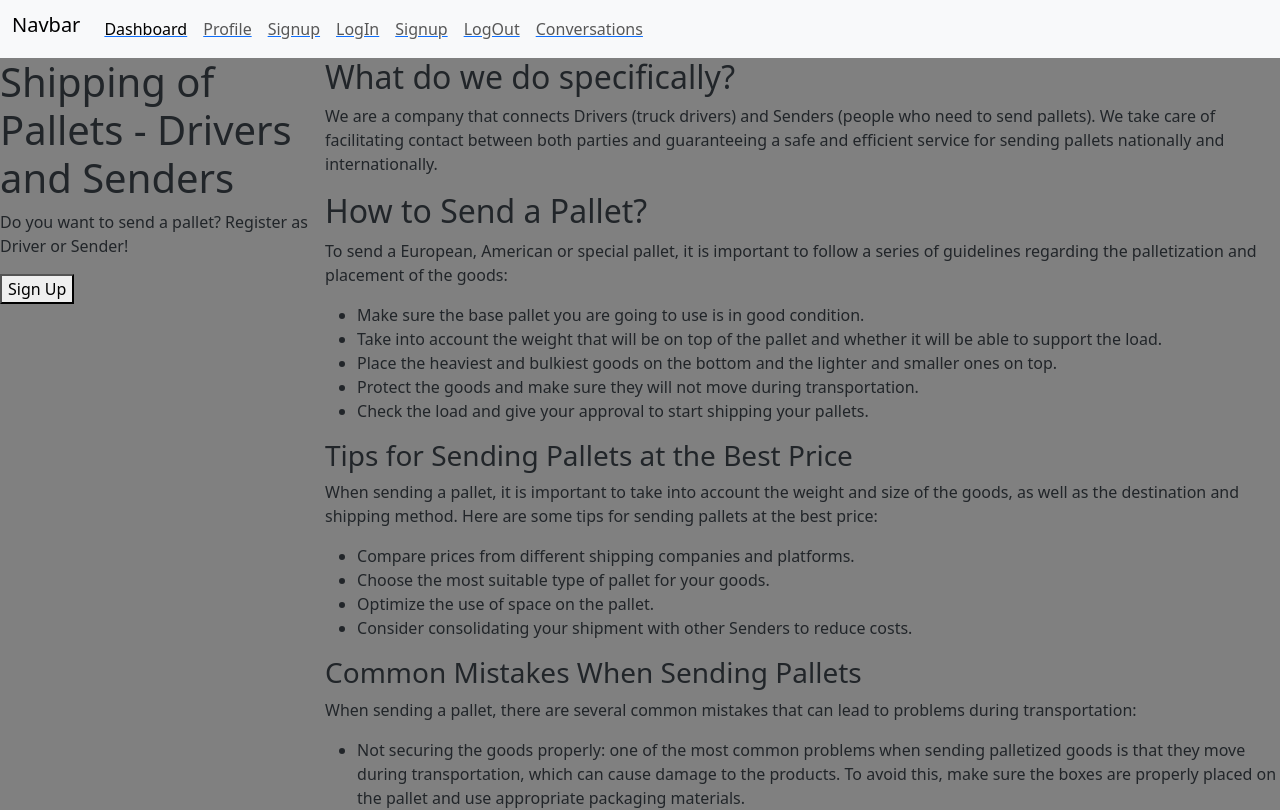
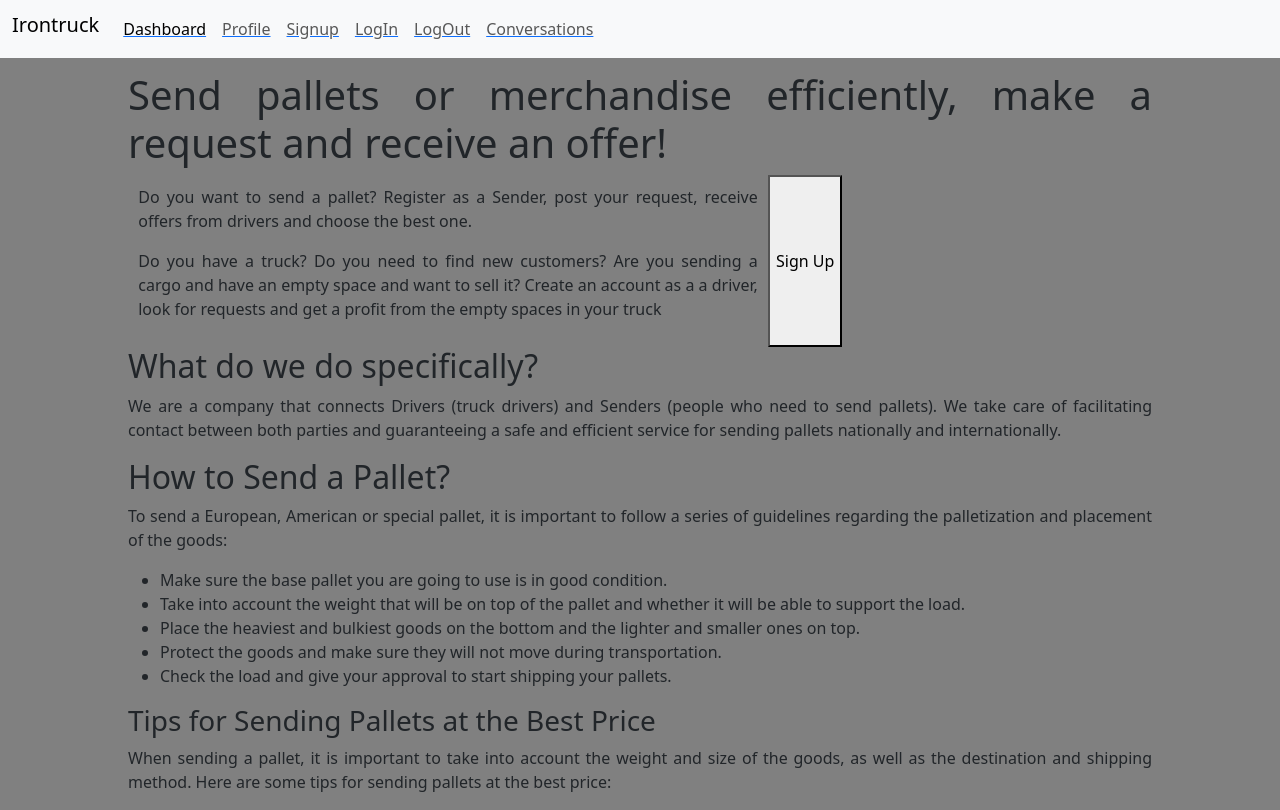
Before and after one commit to frankgimeno3/irontruck, a React (Create React App) app: page / in a window 1280 px wide. Shown: the top 810 px of the page. Built offline with nearby package versions, Linux system fonts and the light colour scheme.

Commit message:
navbar con links funcionales, profile no se activa sin signup, landing mejorada

```diff
--- a/src/App.css
+++ b/src/App.css
@@ -234,8 +234,6 @@ footer {
   align-items: center;
   font-size: 14px;
   padding: 2vw;
-  margin: 0 2vw 2vw calc(1/6*100% + 6vw);
-  width: 67vw;
 }
 
 
--- a/src/components/Navbar/Navbar.jsx
+++ b/src/components/Navbar/Navbar.jsx
@@ -1,29 +1,28 @@
 import "./Navbar.css";
 import { Link } from "react-router-dom";
-import { useContext } from "react";
-import { AuthContext } from "../../context/auth.context";
+// import { useContext } from "react";
+// import { AuthContext } from "../../context/auth.context";
 
 function Navbar() {
   // Subscribe to the AuthContext to gain access to
   // the values from AuthContext.Provider's `value` prop
-  const { isLoggedIn, user, logOutUser } = useContext(AuthContext);
+  // const { isLoggedIn, user, logOutUser } = useContext(AuthContext);
 
   return (
     <nav class="navbar navbar-expand-lg bg-body-tertiary">
       <div class="container-fluid">
-        <h2 class="navbar-brand">Navbar</h2>
+        <h2 class="navbar-brand">Irontruck</h2>
         <button class="navbar-toggler" type="button" data-bs-toggle="collapse" data-bs-target="#navbarNavAltMarkup" aria-controls="navbarNavAltMarkup" aria-expanded="false" aria-label="Toggle navigation">
           <span class="navbar-toggler-icon"></span>
         </button>
         <div class="collapse navbar-collapse" id="navbarNavAltMarkup">
           <div class="navbar-nav">
           <Link to="/"><a class="nav-link active" aria-current="page" href="/">Dashboard</a> </Link>
-          <Link to="/"><a class="nav-link" href="/profile">Profile</a></Link>
-          <Link to="/"><a class="nav-link" href="/signup">Signup</a></Link>
-          <Link to="/"><a class="nav-link" href="/login">LogIn</a></Link>
-          <Link to="/"><a class="nav-link" href="/signup">Signup</a></Link>
+          <Link to="/profile"><a class="nav-link" href="/profile">Profile</a></Link>
+          <Link to="/signup"><a class="nav-link" href="/signup">Signup</a></Link>
+          <Link to="/login"><a class="nav-link" href="/login">LogIn</a></Link>
           <Link to="/"><a class="nav-link" href="/">LogOut</a></Link>
-          <Link to="/"><a class="nav-link" href="/signup">Conversations</a></Link>
+          <Link to="/coversations"><a class="nav-link" href="/signup">Conversations</a></Link>
           </div>
         </div>
       </div>
--- /dev/null
+++ b/src/pages/LandingPage/LandingPage.css
@@ -0,0 +1,17 @@
+.LandingStructure{
+    display: flex;
+    flex-direction: column;
+    text-align: justify;
+    padding: 10vw;
+    padding-top:1vw;
+    padding-bottom:1vw;
+}
+
+.CallButtons{
+    display: flex;
+    flex-direction: row;
+}
+.CallButtons div{
+    padding: 1%;
+    width: 50vw;
+}
--- a/src/pages/LandingPage/LandingPage.jsx
+++ b/src/pages/LandingPage/LandingPage.jsx
@@ -1,16 +1,22 @@
 import React from 'react';
 import '../../App.css';
+import './LandingPage.css'
 
 function LandingPage() {
   return (
     <>
-      <div className="HomeStructure">
-        <header>
-            <h1>Shipping of Pallets - Drivers and Senders</h1>
-            <p>Do you want to send a pallet? Register as Driver or Sender!</p>
+      <div className="LandingStructure">
+        <header className="Landingheader">
+            <h1>Send pallets or merchandise efficiently, make a request and receive an offer!</h1>
+            <div className="CallButtons">
+                <div>
+                <p>Do you want to send a pallet? Register as a Sender, post your request, receive offers from drivers and choose the best one.</p>
+                <p>Do you have a truck? Do you need to find new customers? Are you sending a cargo and have an empty space and want to sell it? Create an account as a a driver, look for requests and get a profit from the empty spaces in your truck</p>
+                </div>
             <button>Sign Up</button>
-            </header>
-            <main>
+            </div>
+        </header>
+        <main>
             <section>
                 <h2>What do we do specifically?</h2>
                 <p>We are a company that connects Drivers (truck drivers) and Senders (people who need to send pallets). We take care of facilitating contact between both parties and guaranteeing a safe and efficient service for sending pallets nationally and internationally.</p>
```
